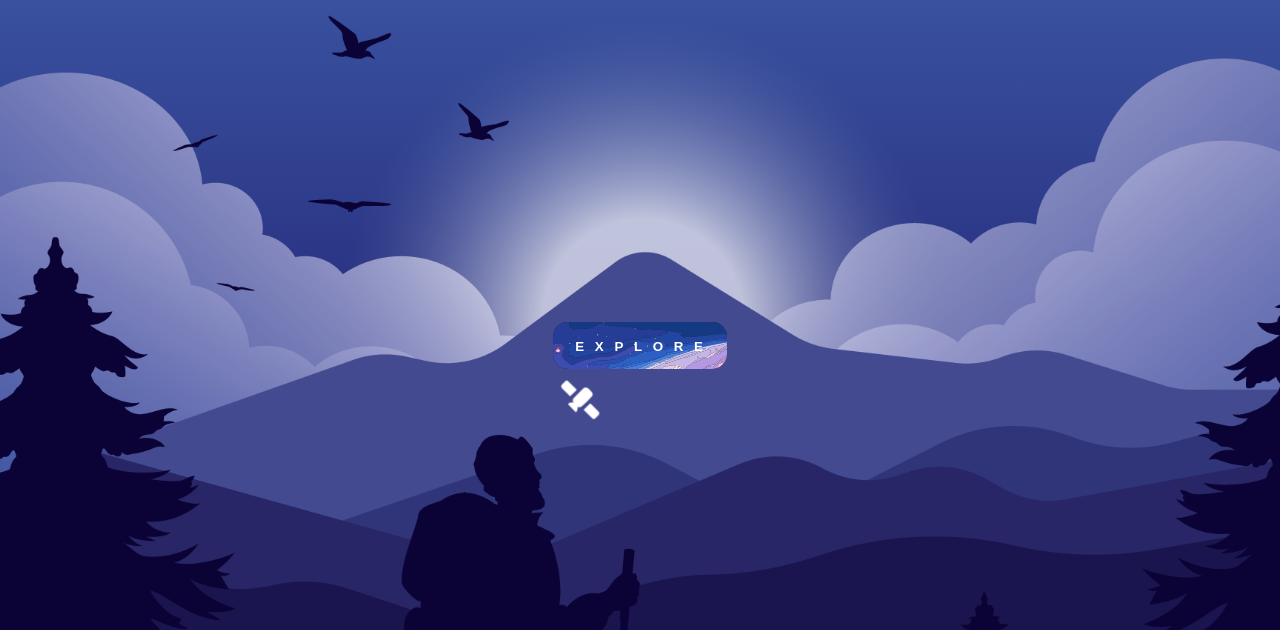
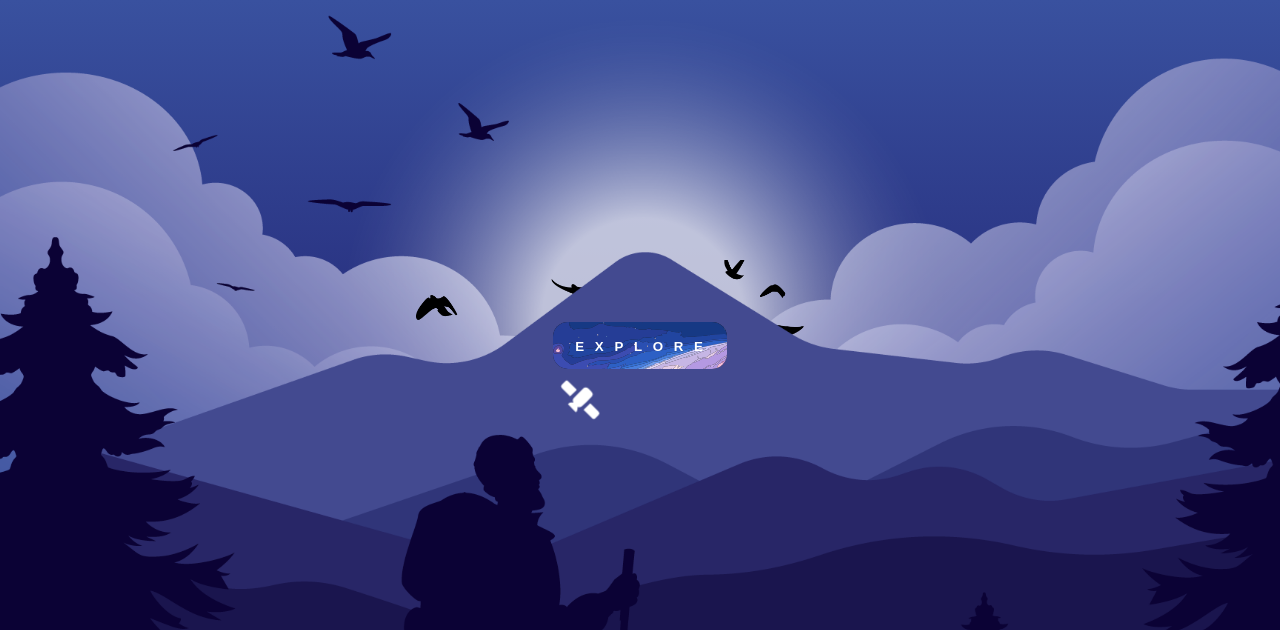
Before and after one commit to purnasth/explore, a plain HTML site: page index.html in a window 1280 px wide. Shown: the top 630 px of the page. Drawn offline with Linux system fonts and the light colour scheme.

Commit message:
added another bird

```diff
--- a/css/style.css
+++ b/css/style.css
@@ -305,6 +305,10 @@ header {
   color: var(--clr);
 } */
 
+#birds{
+  transform: scale(0.3);
+}
+
 @media screen and (max-width: 480px) {
   .navigation {
     transform: scale(0.8);
--- a/index.html
+++ b/index.html
@@ -136,6 +136,7 @@
         id="clouds"
         alt=""
       />
+      <img src="images/bird.png" data-speed="0.35" id="birds" alt="" />
       <img
         src="images/3.png"
         class="translateY"
@@ -1123,6 +1124,7 @@
 
       const moon = document.getElementById("moon");
       const clouds = document.getElementById("clouds");
+      const birds = document.getElementById("birds");
       const mount = document.getElementById("mount");
       const base = document.getElementById("base");
       const text = document.getElementById("text");
@@ -1134,10 +1136,24 @@
         clouds.style.top = value * 0.5 + "%";
         mount.style.top = value * 0.15 + "%";
         base.style.top = value * 0.05 + "%";
-        // text.style.left = 50 + value * -0.5 + "%";
+        // birds.style.top = 50 + value * -0.5 + "%";
+        // birds.style.transform = `scale(${1 + value * 0.01})`;
+        let scaleValue = 0.35 + value * 0.001;
+        birds.style.transform = `scale(${scaleValue})`;
+        // birds.style.transform = `scale(${0.35 + value * 0.001})`;
+
         text.style.top = 50 + value * -0.25 + "%";
         btn.style.bottom = 50 + value * -0.5 + "%";
-        // btn.style.top = 50 + value * -0.75 + "%";
+
+        if (scaleValue >= 0.65) {
+          birds.style.transition =
+            "display 0.5s ease-out, transform 0.05s ease-out";
+          birds.style.display = "none";
+        } else {
+          birds.style.transition =
+            "display 0.5s ease-in, transform 0.05s ease-in";
+          birds.style.display = "block";
+        }
       });
     </script>
   </body>
```
Also changed, not shown: images/about-1.jpg (deleted), images/about-2.jpg (deleted), images/about-3.jpg (deleted), images/about-4.jpg (deleted), images/bird.png (added), images/birds.png (added), images/logo.png (deleted). Lines whose indentation alone changed are shown as unchanged.
